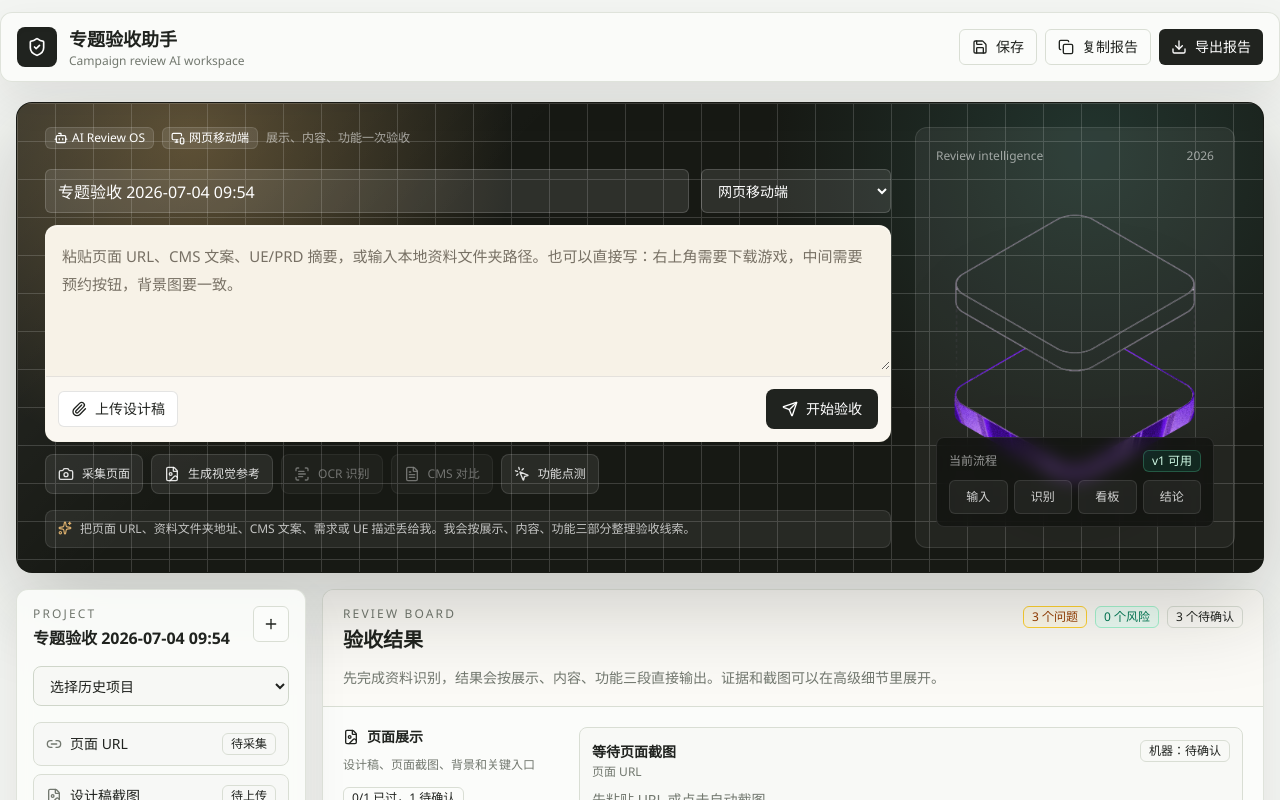
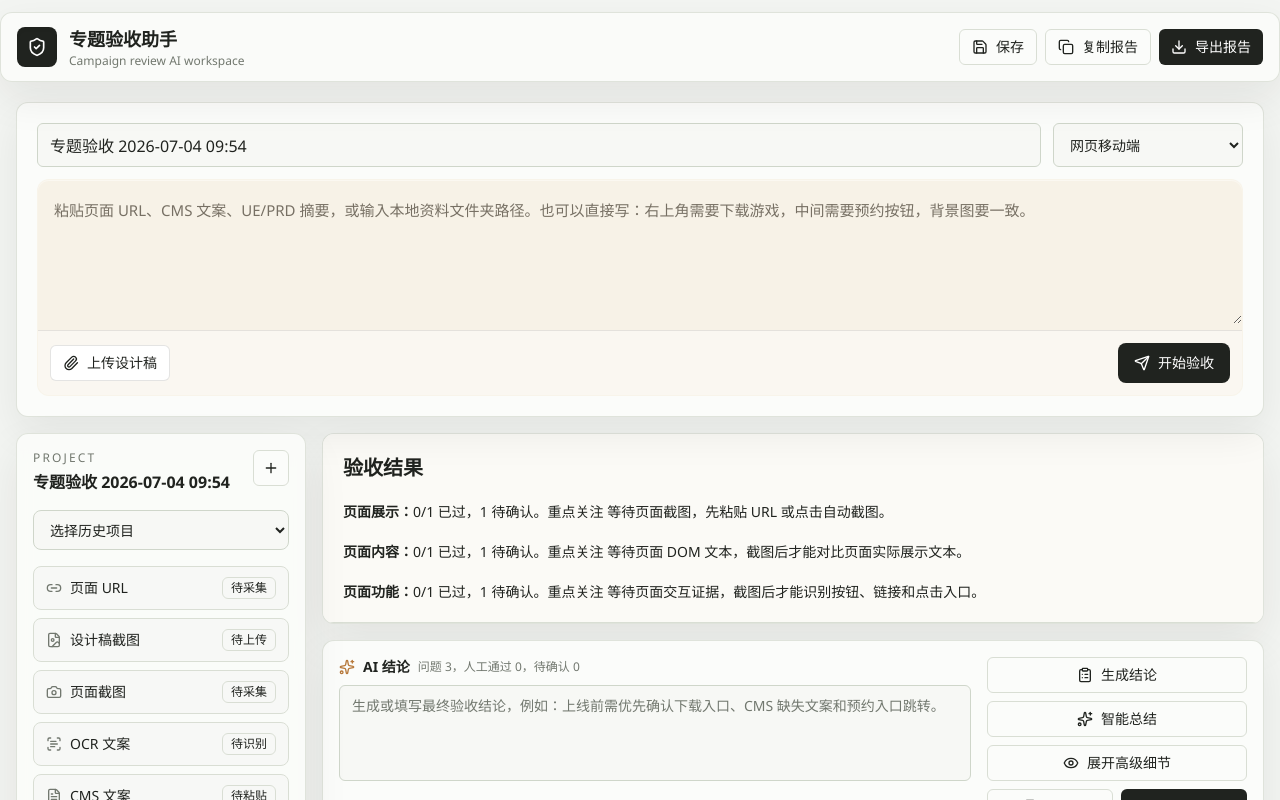
Before and after one commit to manbuyunduan009/campaign-review-assistant, a React (Vite) app: page / in a window 1280 px wide. Shown: the top 800 px of the page. Built offline with nearby package versions, Linux system fonts and the light colour scheme.

Commit message:
Simplify review workspace layout

```diff
--- a/src/App.tsx
+++ b/src/App.tsx
@@ -1379,7 +1379,6 @@ function App() {
               copyResult={copyResult}
               actionResults={actionResults}
               issues={issues}
-              finalConclusion={finalConclusion}
               onStatusChange={updateReviewDecisionStatus}
               onNoteChange={updateReviewDecisionNote}
             />
@@ -2564,13 +2563,13 @@ function ProductHero({
     'group inline-flex h-10 items-center justify-center gap-2 rounded-lg border border-white/12 bg-white/8 px-3 text-xs font-medium text-white/86 transition hover:border-white/30 hover:bg-white/14 disabled:pointer-events-none disabled:opacity-45'
 
   return (
-    <section className="relative isolate overflow-hidden rounded-2xl border border-[#20231f]/15 bg-[#171914] px-5 py-5 text-white shadow-[0_30px_90px_rgba(28,26,20,0.22)] md:px-7 md:py-6">
-      <div className="pointer-events-none absolute inset-0 -z-10 bg-[radial-gradient(circle_at_14%_8%,rgba(216,171,98,0.32),transparent_28%),radial-gradient(circle_at_86%_10%,rgba(78,154,142,0.22),transparent_28%),linear-gradient(135deg,rgba(255,255,255,0.09),transparent_32%)]" />
-      <div className="pointer-events-none absolute inset-0 -z-10 opacity-[0.16] [background-image:linear-gradient(90deg,#fff_1px,transparent_1px),linear-gradient(180deg,#fff_1px,transparent_1px)] [background-size:38px_38px]" />
-
-      <div className="grid gap-6 xl:grid-cols-[minmax(0,1fr)_320px]">
+    <section className="relative isolate overflow-hidden rounded-xl border border-border/80 bg-background p-5 text-foreground shadow-[0_16px_42px_rgba(32,30,24,0.07)]">
+      <div className="hidden" />
+      <div className="hidden" />
+
+      <div className="grid gap-6">
         <div className="min-w-0">
-          <div className="mb-5 flex flex-wrap items-center gap-2">
+          <div className="hidden">
             <Badge className="border-white/12 bg-white/10 text-white" variant="outline">
               <Bot className="mr-1 size-3.5" />
               AI Review OS
@@ -2579,23 +2578,23 @@ function ProductHero({
               <MonitorSmartphone className="mr-1 size-3.5" />
               {pageType}
             </Badge>
-            <span className="text-xs text-white/55">展示、内容、功能一次验收</span>
+              <span className="text-xs text-white/55">展示、内容、功能一次验收</span>
           </div>
 
           <div className="grid gap-3 lg:grid-cols-[minmax(0,1fr)_190px]">
             <Input
               value={projectName}
               onChange={(event) => onProjectNameChange(event.target.value)}
-              className="h-11 border-white/16 bg-white/10 text-base text-white placeholder:text-white/40 focus:border-white/35"
+              className="h-11 bg-panel text-base"
               placeholder="项目名称"
             />
             <select
               value={pageType}
               onChange={(event) => onPageTypeChange(event.target.value as PageType)}
-              className="h-11 rounded-md border border-white/16 bg-white/10 px-3 text-sm text-white outline-none focus:border-white/35 focus:ring-2 focus:ring-white/10"
+              className="h-11 rounded-md border border-input bg-panel px-3 text-sm text-foreground outline-none focus:border-ring focus:ring-2 focus:ring-ring/20"
             >
               {pageTypes.map((type) => (
-                <option key={type} value={type} className="bg-[#171914] text-white">
+                <option key={type} value={type}>
                   {type}
                 </option>
               ))}
@@ -2622,7 +2621,7 @@ function ProductHero({
             </div>
           </div>
 
-          <div className="mt-3 flex flex-wrap gap-2">
+          <div className="hidden">
             <button type="button" className={actionClass} onClick={() => void onCapturePage()} disabled={isCapturing}>
               {isCapturing ? <Loader2 className="size-4 animate-spin" /> : <Camera className="size-4" />}
               采集页面
@@ -2651,14 +2650,14 @@ function ProductHero({
           </div>
 
           {lastMessage ? (
-            <div className="mt-4 flex items-start gap-2 rounded-lg border border-white/10 bg-white/[0.07] px-3 py-2 text-xs leading-5 text-white/72">
+            <div className="hidden">
               <Sparkles className="mt-0.5 size-3.5 shrink-0 text-[#d9ad6c]" />
               <span>{compactText(lastMessage)}</span>
             </div>
           ) : null}
         </div>
 
-        <div className="relative hidden min-h-80 overflow-hidden rounded-xl border border-white/10 bg-white/[0.06] xl:block">
+        <div className="hidden">
           <div className="absolute inset-x-5 top-5 flex items-center justify-between text-xs text-white/55">
             <span>Review intelligence</span>
             <span>{new Date().getFullYear()}</span>
@@ -2784,7 +2783,6 @@ function ReviewResultDocument({
   copyResult,
   actionResults,
   issues,
-  finalConclusion,
   onStatusChange,
   onNoteChange,
 }: {
@@ -2793,7 +2791,6 @@ function ReviewResultDocument({
   copyResult: CopyCheckResult | null
   actionResults: ActionCheckItem[]
   issues: ReviewIssue[]
-  finalConclusion: string
   onStatusChange: (itemId: string, status: ReviewDecisionStatus) => void
   onNoteChange: (itemId: string, note: string) => void
 }) {
@@ -2835,31 +2832,53 @@ function ReviewResultDocument({
     semanticResult.summary.display.warning + semanticResult.summary.content.warning + semanticResult.summary.function.warning
   const manualCount =
     semanticResult.summary.display.manual + semanticResult.summary.content.manual + semanticResult.summary.function.manual
+  const displayText = summarizeResultParagraph(
+    semanticResult.display,
+    semanticResult.summary.display,
+    '等待页面 URL、设计稿或页面截图。识别完成后会判断关键入口、背景图、首屏结构是否与预期一致。',
+  )
+  const contentText = summarizeResultParagraph(
+    semanticResult.content,
+    semanticResult.summary.content,
+    '等待 CMS 文案、页面 DOM 文本或 OCR 文案。识别完成后会判断业务文案是否缺失或不一致。',
+  )
+  const functionText = summarizeResultParagraph(
+    semanticResult.function,
+    semanticResult.summary.function,
+    '等待 PRD/UE 功能描述或页面可点击元素。识别完成后会判断按钮入口、跳转和弹窗是否符合预期。',
+  )
 
   return (
     <section className="overflow-hidden rounded-xl border border-border/80 bg-background shadow-[0_18px_46px_rgba(32,30,24,0.08)]">
       <div className="border-b border-border bg-[#fbfaf6] px-5 py-4">
         <div className="flex flex-wrap items-start justify-between gap-4">
           <div>
-            <p className="text-xs uppercase tracking-[0.18em] text-muted-foreground">Review Board</p>
+            <p className="hidden">Review Board</p>
             <h2 className="mt-1 text-xl font-semibold">验收结果</h2>
           </div>
-          <div className="flex flex-wrap gap-2">
+          <div className="hidden">
             <Badge variant={riskCount ? 'warning' : 'success'}>{riskCount} 个问题</Badge>
             <Badge variant={warningCount ? 'warning' : 'success'}>{warningCount} 个风险</Badge>
             <Badge variant={manualCount ? 'outline' : 'success'}>{manualCount} 个待确认</Badge>
           </div>
         </div>
-        {finalConclusion.trim() ? (
-          <p className="mt-3 max-w-4xl text-sm leading-6 text-muted-foreground">{finalConclusion.trim()}</p>
-        ) : (
-          <p className="mt-3 max-w-4xl text-sm leading-6 text-muted-foreground">
-            先完成资料识别，结果会按展示、内容、功能三段直接输出。证据和截图可以在高级细节里展开。
+        <div className="mt-4 space-y-3 text-sm leading-7 text-foreground">
+          <p>
+            <strong>页面展示：</strong>
+            {displayText}
           </p>
-        )}
+          <p>
+            <strong>页面内容：</strong>
+            {contentText}
+          </p>
+          <p>
+            <strong>页面功能：</strong>
+            {functionText}
+          </p>
+        </div>
       </div>
 
-      <div className="divide-y divide-border">
+      <div className="hidden">
         {groups.map((group) => (
           <ResultSection
             key={group.key}
@@ -2876,6 +2895,20 @@ function ReviewResultDocument({
       </div>
     </section>
   )
+}
+
+function summarizeResultParagraph(items: SemanticReviewItem[], summary: SemanticReviewSummary, emptyText: string) {
+  if (!items.length) return emptyText
+
+  const risks = items.filter((item) => item.status !== 'passed').slice(0, 2)
+
+  if (risks.length) {
+    return `${formatGoalStatus(summary)}。重点关注 ${risks
+      .map((item) => `${item.title}，${compactText(item.evidence)}`)
+      .join('；')}。`
+  }
+
+  return `${formatGoalStatus(summary)}。暂未发现明显异常，证据可在高级细节里展开。`
 }
 
 function ResultSection({
@@ -3002,13 +3035,13 @@ function ConclusionDock({
   onDownloadMarkdown: () => void
 }) {
   return (
-    <section className="rounded-xl border border-border/80 bg-[#20231f] p-4 text-white shadow-[0_18px_46px_rgba(32,30,24,0.18)]">
+    <section className="rounded-xl border border-border/80 bg-background p-4 text-foreground shadow-[0_16px_42px_rgba(32,30,24,0.07)]">
       <div className="grid gap-4 lg:grid-cols-[minmax(0,1fr)_260px]">
         <div>
           <div className="mb-2 flex flex-wrap items-center gap-2">
-            <Sparkles className="size-4 text-[#d9ad6c]" />
+            <Sparkles className="size-4 text-[#b7793b]" />
             <h2 className="text-sm font-semibold">AI 结论</h2>
-            <span className="text-xs text-white/50">
+            <span className="text-xs text-muted-foreground">
               问题 {issues.length}，人工通过 {decisionStats.passed}，待确认 {decisionStats.pending}
             </span>
           </div>
@@ -3016,29 +3049,29 @@ function ConclusionDock({
             value={finalConclusion}
             onChange={(event) => onFinalConclusionChange(event.target.value)}
             placeholder="生成或填写最终验收结论，例如：上线前需优先确认下载入口、CMS 缺失文案和预约入口跳转。"
-            className="min-h-24 border-white/14 bg-white/8 text-sm leading-6 text-white placeholder:text-white/38 focus-visible:ring-white/20"
+            className="min-h-24 bg-panel text-sm leading-6 text-foreground placeholder:text-muted-foreground"
           />
-          {smartSummary.trim() ? <p className="mt-2 text-xs leading-5 text-white/52">{compactText(smartSummary)}</p> : null}
+          {smartSummary.trim() ? <p className="mt-2 text-xs leading-5 text-muted-foreground">{compactText(smartSummary)}</p> : null}
         </div>
         <div className="grid content-start gap-2">
-          <Button variant="secondary" onClick={onGenerateConclusion}>
+          <Button variant="outline" onClick={onGenerateConclusion}>
             <ClipboardList />
             生成结论
           </Button>
-          <Button variant="outline" className="border-white/16 bg-white/8 text-white hover:bg-white/14" onClick={onGenerateSmartSummary}>
+          <Button variant="outline" onClick={onGenerateSmartSummary}>
             <Sparkles />
             智能总结
           </Button>
-          <Button variant="outline" className="border-white/16 bg-white/8 text-white hover:bg-white/14" onClick={onToggleAdvanced}>
+          <Button variant="outline" onClick={onToggleAdvanced}>
             <Eye />
             {showAdvancedDetails ? '收起高级细节' : '展开高级细节'}
           </Button>
           <div className="grid grid-cols-2 gap-2">
-            <Button variant="outline" className="border-white/16 bg-white/8 text-white hover:bg-white/14" onClick={onCopyMarkdown}>
+            <Button variant="outline" onClick={onCopyMarkdown}>
               <Copy />
               复制
             </Button>
-            <Button variant="outline" className="border-white/16 bg-white/8 text-white hover:bg-white/14" onClick={onDownloadMarkdown}>
+            <Button onClick={onDownloadMarkdown}>
               <Download />
               导出
             </Button>
```
